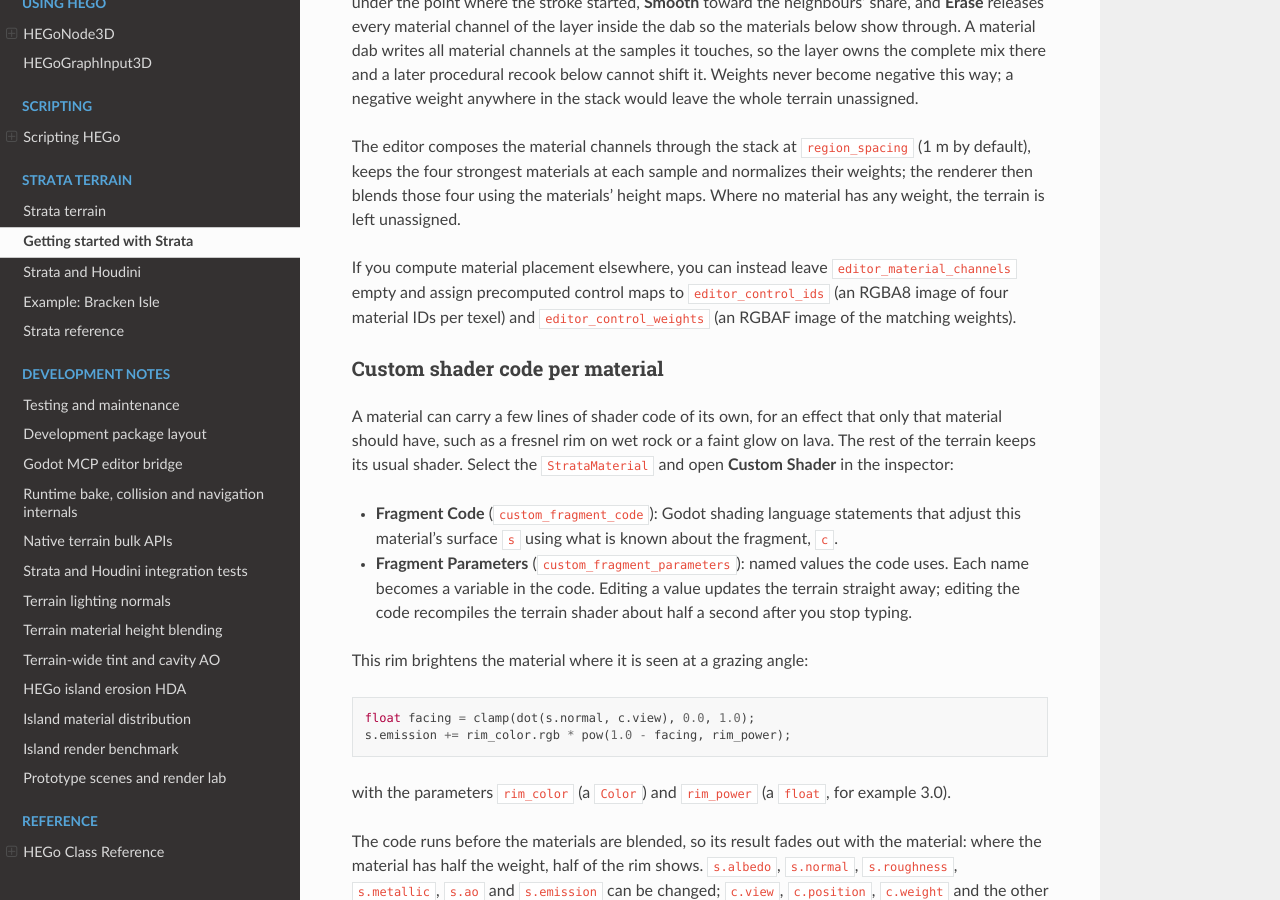
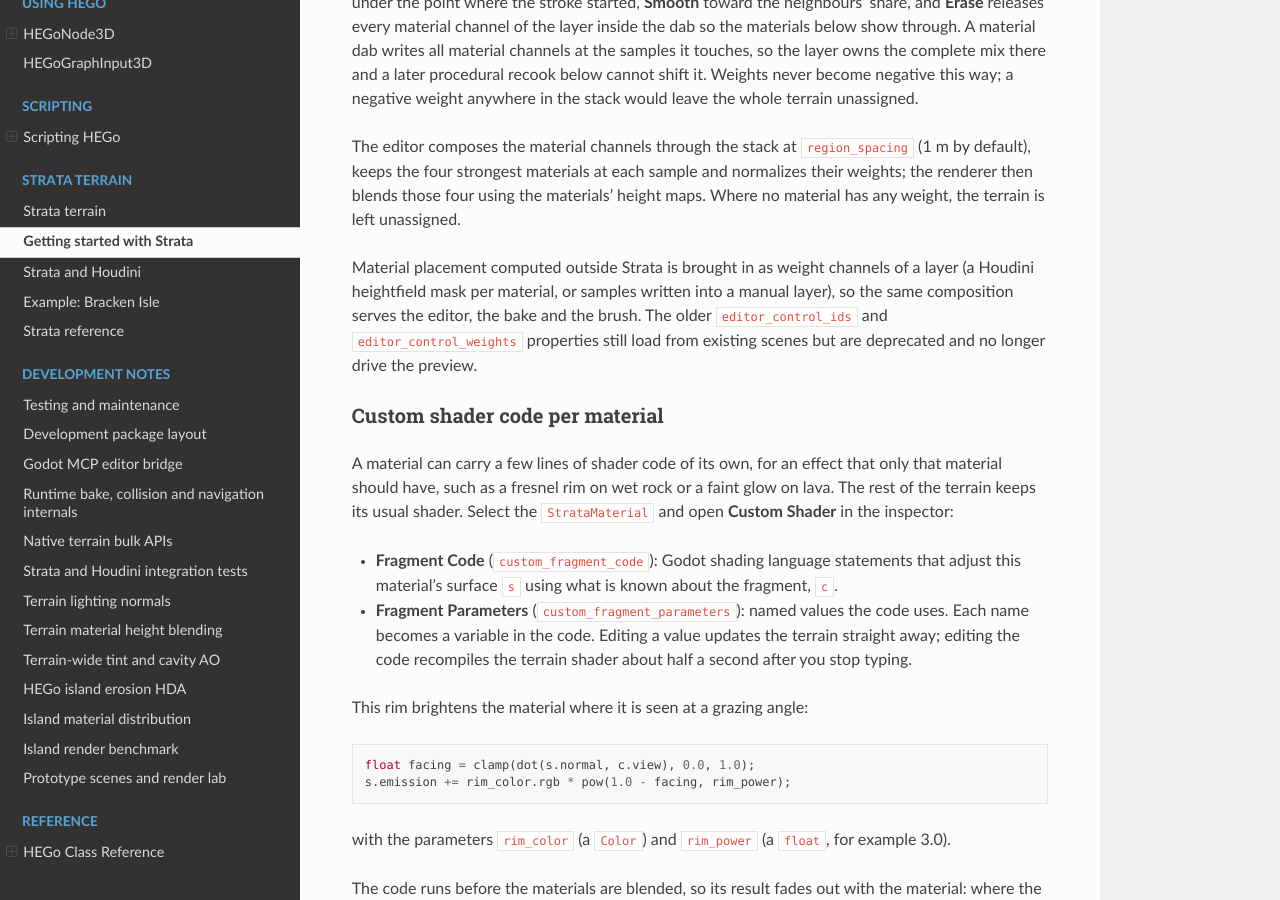
Before and after one commit to peterprickarz/hego, a Sphinx documentation site: the page built from docs/strata/getting_started.md, in a window 1280 px wide and 900 px high, scrolled down 3545 px. Built offline with Sphinx 7.4.7 and the Read the Docs theme 3.1.0, drawn with Linux system fonts in a browser that asks for light colours.

```diff
--- a/docs/strata/getting_started.md
+++ b/docs/strata/getting_started.md
@@ -156,10 +156,11 @@ default), keeps the four strongest materials at each sample and normalizes their
 renderer then blends those four using the materials' height maps. Where no material has any
 weight, the terrain is left unassigned.
 
-If you compute material placement elsewhere, you can instead leave
-`editor_material_channels` empty and assign precomputed control maps to
-`editor_control_ids` (an RGBA8 image of four material IDs per texel) and
-`editor_control_weights` (an RGBAF image of the matching weights).
+Material placement computed outside Strata is brought in as weight channels of a layer
+(a Houdini heightfield mask per material, or samples written into a manual layer), so the
+same composition serves the editor, the bake and the brush. The older `editor_control_ids`
+and `editor_control_weights` properties still load from existing scenes but are deprecated
+and no longer drive the preview.
 
 ### Custom shader code per material
 
```
Also changed, not shown: docs/development/terrain_renderer_regions.md (+2 -2 lines), docs/development/terrain_runtime.md (+2 -3 lines), docs/development/testing.md (+1 -1 lines), docs/strata/index.md (+1 -1 lines).
